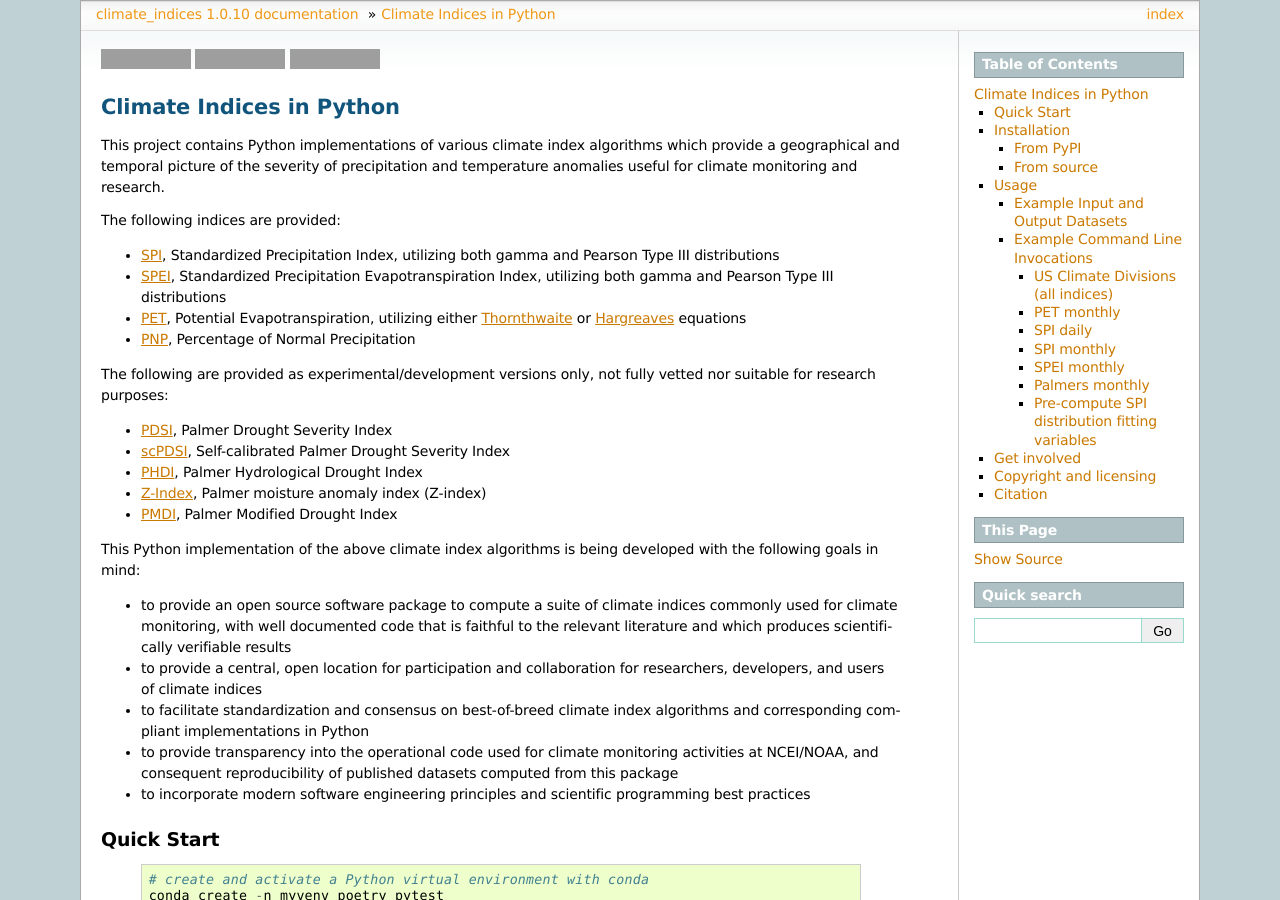
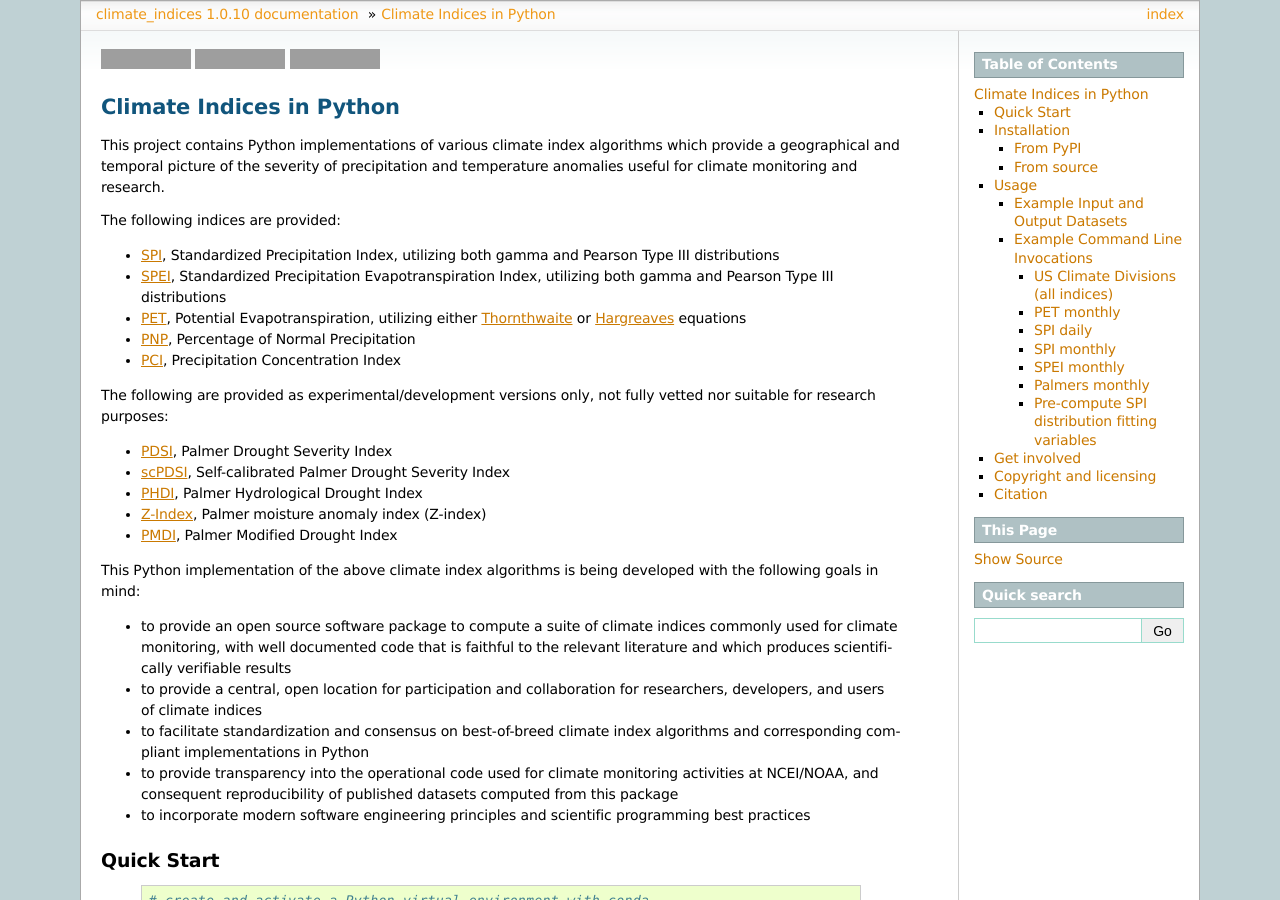
Before and after one commit to monocongo/climate_indices, a Sphinx documentation site: the page built from docs/index.rst, in a window 1280 px wide and 900 px high. Built offline with Sphinx 7.4.7, drawn with Linux system fonts in a browser that asks for light colours; grey boxes are pictures that could not be loaded.

Commit message:
added PCI to the list of indices

```diff
--- a/docs/index.rst
+++ b/docs/index.rst
@@ -38,6 +38,8 @@ The following indices are provided:
    or `Hargreaves <http://dx.doi.org/10.13031/2013.26773>`_ equations
 -  `PNP <http://www.droughtmanagement.info/percent-of-normal-precipitation/>`__,
    Percentage of Normal Precipitation
+-  `PCI <https://www.tandfonline.com/doi/abs/10.1111/J.0033-0124.1980.00300.X>`__,
+   Precipitation Concentration Index
 
 The following are provided as experimental/development versions only, not fully vetted nor suitable for research purposes:
 
```
